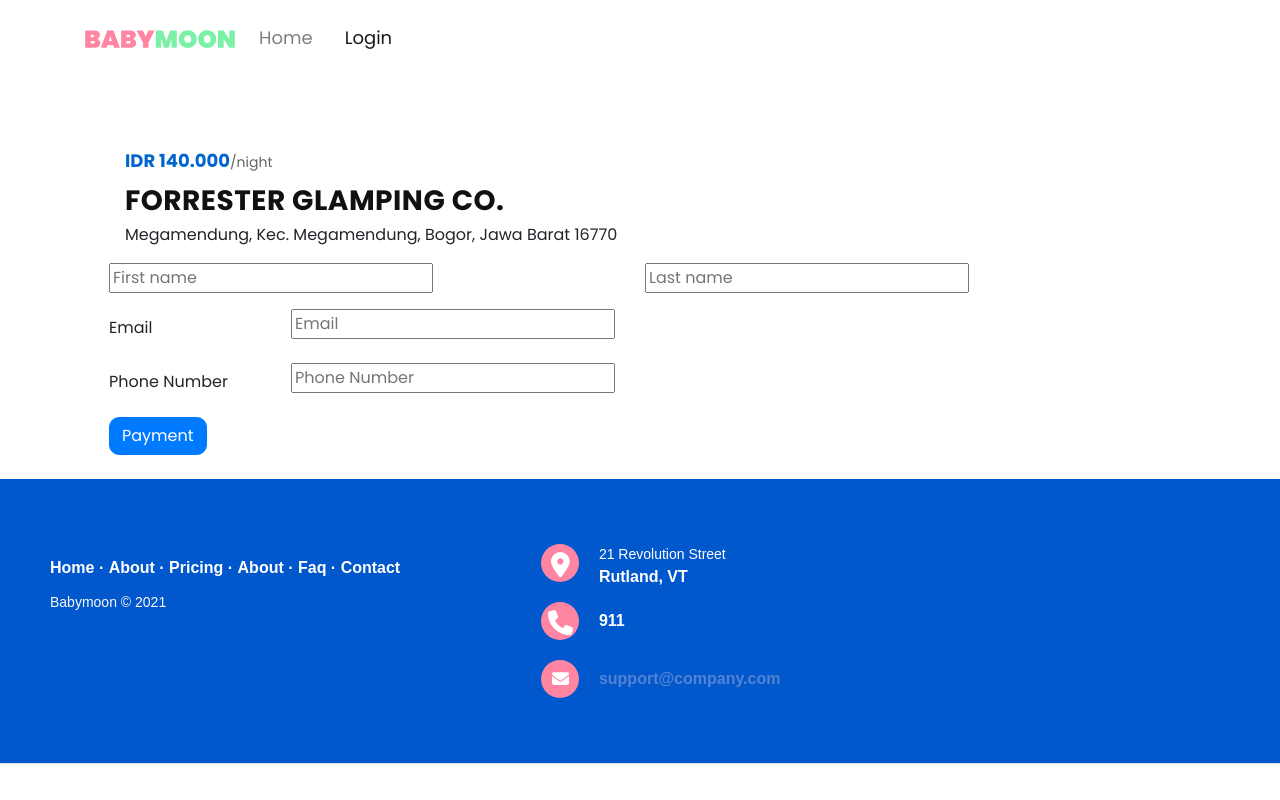
After one commit to iqbal89co/staycation_crowd, a CodeIgniter app: the page made by application/views/payment.php in a window 1280 px wide. The commit adds this page. Run offline with CodeIgniter, Linux system fonts and the light colour scheme; some libraries are stand-ins or nearby versions.

Commit message:
page payment

```diff
--- /dev/null
+++ b/application/views/payment.php
@@ -0,0 +1,137 @@
+<!doctype html>
+<html lang="en">
+
+<head>
+    <!-- Required meta tags -->
+    <meta charset="utf-8">
+    <meta name="viewport" content="width=device-width, initial-scale=1, shrink-to-fit=no">
+
+    <!-- Bootstrap CSS -->
+    <link rel="stylesheet" href="https://maxcdn.bootstrapcdn.com/bootstrap/4.0.0/css/bootstrap.min.css"
+        integrity="sha384-Gn5384xqQ1aoWXA+058RXPxPg6fy4IWvTNh0E263XmFcJlSAwiGgFAW/dAiS6JXm" crossorigin="anonymous">
+    <!-- Animate.css -->
+    <link rel="stylesheet" href="https://cdnjs.cloudflare.com/ajax/libs/animate.css/4.1.1/animate.min.css" />
+    <!-- fontawesome -->
+    <script src="https://kit.fontawesome.com/1b121976b3.js" crossorigin="anonymous"></script>
+    <!-- Animated on scroll -->
+    <link href="https://unpkg.com/aos@2.3.1/dist/aos.css" rel="stylesheet">
+    <!-- tab icon -->
+    <link rel="shortcut icon" href="assets/img/favicon.png" type="image/x-icon">
+    <!-- style css -->
+    <link rel="stylesheet" href="assets/css/index.css">
+    <!-- font -->
+    <link rel="preconnect" href="https://fonts.googleapis.com">
+    <link rel="preconnect" href="https://fonts.gstatic.com" crossorigin>
+    <link
+        href="https://fonts.googleapis.com/css2?family=Poppins:ital,wght@0,100;0,200;0,300;0,400;0,600;0,700;0,800;0,900;1,100;1,200;1,300;1,400;1,500;1,600;1,700;1,800;1,900&display=swap"
+        rel="stylesheet">
+    <title>BabyMoon- Your StayCation Solution !</title>
+</head>
+
+<body>
+<!-- Navbar-->
+<header class="header">
+    <nav class="navbar navbar-expand-lg navbar-light py-3">
+        <div class="container">
+            <!-- Navbar Brand -->
+            <a href="#" class="navbar-brand">
+                <img src="assets/img/logo.png" alt="babymoon" width="150">
+            </a>
+            <ul class="navbar-nav mr-auto">
+                <li class="nav-item ">
+                    <a class="nav-link" href="index.html">Home <span class="sr-only">(current)</span></a>
+                </li>
+                <li class="nav-item active ml-3">
+                    <a class="nav-link " href="login.html">Login <span class="sr-only">(current)</span></a>
+                </li>
+            </ul>
+        </div>
+    </nav>
+</header>
+<div class="container">
+    <div class="booking-card pd-text m-4 radius">
+        <div class="pd-title m-3 pt-5">
+            <a href="#" class="heart-icon"><span class="icon_heart_alt"></span></a>
+            <div class="pt-price">IDR 140.000<span>/night</span></div>
+            <h3>Forrester Glamping Co.</h3>
+            <p><span class="icon_pin_alt"></span> Megamendung, Kec. Megamendung, Bogor, Jawa Barat 16770</p>
+        </div>
+        <form action="" method="post" class="trip-form">
+            <div class="form-row">
+                <div class="col-6">
+                  <input type="text" class=" from-place" placeholder="First name">
+                </div>
+                <div class="col-6">
+                  <input type="text" class=" from-place" placeholder="Last name">
+                </div>
+              </div>
+              <div class="form-group row mt-3">
+                <label for="inputEmail3" class="col-sm-2 col-form-label">Email</label>
+                <div class="col-sm-10">
+                  <input type="email" class=" from-place" id="inputEmail" placeholder="Email">
+                </div>
+              </div>
+              <div class="form-group row">
+                <label for="inputPassword3" class="col-sm-2 col-form-label">Phone Number</label>
+                <div class="col-sm-10">
+                  <input type="text" class=" from-place" id="inputPhone" placeholder="Phone Number">
+                </div>
+              </div>
+            <input class="btn btn-primary" type="submit" value="Payment"/>
+          </form>
+    </div>
+</div>
+
+<!-- footer -->
+<footer class="footer">
+
+    <div class="footer-left">
+
+      <p class="footer-links">
+        <a href="#">Home</a> ·
+        <a href="#">About</a> ·
+        <a href="#">Pricing</a> ·
+        <a href="#">About</a> ·
+        <a href="#">Faq</a> ·
+        <a href="#">Contact</a>
+      </p>
+
+      <p class="footer-company-name text-light">Babymoon &copy; 2021</p>
+    </div>
+
+    <div class="footer-center">
+
+      <div>
+        <i class="fa fa-map-marker"></i>
+        <p><span>21 Revolution Street</span> Rutland, VT</p>
+      </div>
+
+      <div>
+        <i class="fa fa-phone"></i>
+        <p>911</p>
+      </div>
+
+      <div>
+        <i class="fa fa-envelope"></i>
+        <p><a href="mailto:support@company.com">support@company.com</a></p>
+      </div>
+
+    </div>
+
+  </footer>
+
+        <!-- Optional JavaScript -->
+        <!-- jQuery first, then Popper.js, then Bootstrap JS -->
+        <script src="https://code.jquery.com/jquery-3.2.1.slim.min.js"
+            integrity="sha384-KJ3o2DKtIkvYIK3UENzmM7KCkRr/rE9/Qpg6aAZGJwFDMVNA/GpGFF93hXpG5KkN"
+            crossorigin="anonymous"></script>
+        <script src="https://cdnjs.cloudflare.com/ajax/libs/popper.js/1.12.9/umd/popper.min.js"
+            integrity="sha384-ApNbgh9B+Y1QKtv3Rn7W3mgPxhU9K/ScQsAP7hUibX39j7fakFPskvXusvfa0b4Q"
+            crossorigin="anonymous"></script>
+        <script src="https://maxcdn.bootstrapcdn.com/bootstrap/4.0.0/js/bootstrap.min.js"
+            integrity="sha384-JZR6Spejh4U02d8jOt6vLEHfe/JQGiRRSQQxSfFWpi1MquVdAyjUar5+76PVCmYl"
+            crossorigin="anonymous"></script>
+            <script src="https://storage.googleapis.com/vrview/2.0/build/vrview.min.js"></script>
+</body>
+
+</html>
--- a/application/views/templates/header.php
+++ b/application/views/templates/header.php
@@ -12,11 +12,7 @@
 	<!-- Animate.css -->
 	<link rel="stylesheet" href="https://cdnjs.cloudflare.com/ajax/libs/animate.css/4.1.1/animate.min.css" />
 	<!-- fontawesome -->
-<<<<<<< HEAD
 	<link rel="stylesheet" href="https://cdnjs.cloudflare.com/ajax/libs/font-awesome/4.7.0/css/font-awesome.css">
-=======
-	<script src="https://kit.fontawesome.com/1b121976b3.js" crossorigin="anonymous"></script>
->>>>>>> 800541e2723de4626bd4c756809f0bb13f7706ff
 	<!-- Animated on scroll -->
 	<link href="https://unpkg.com/aos@2.3.1/dist/aos.css" rel="stylesheet">
 	<!-- tab icon -->
```
Also changed, not shown: application/views/detailHotel.php (+7 -6 lines), application/views/templates/footer.php (+0 -20 lines).
